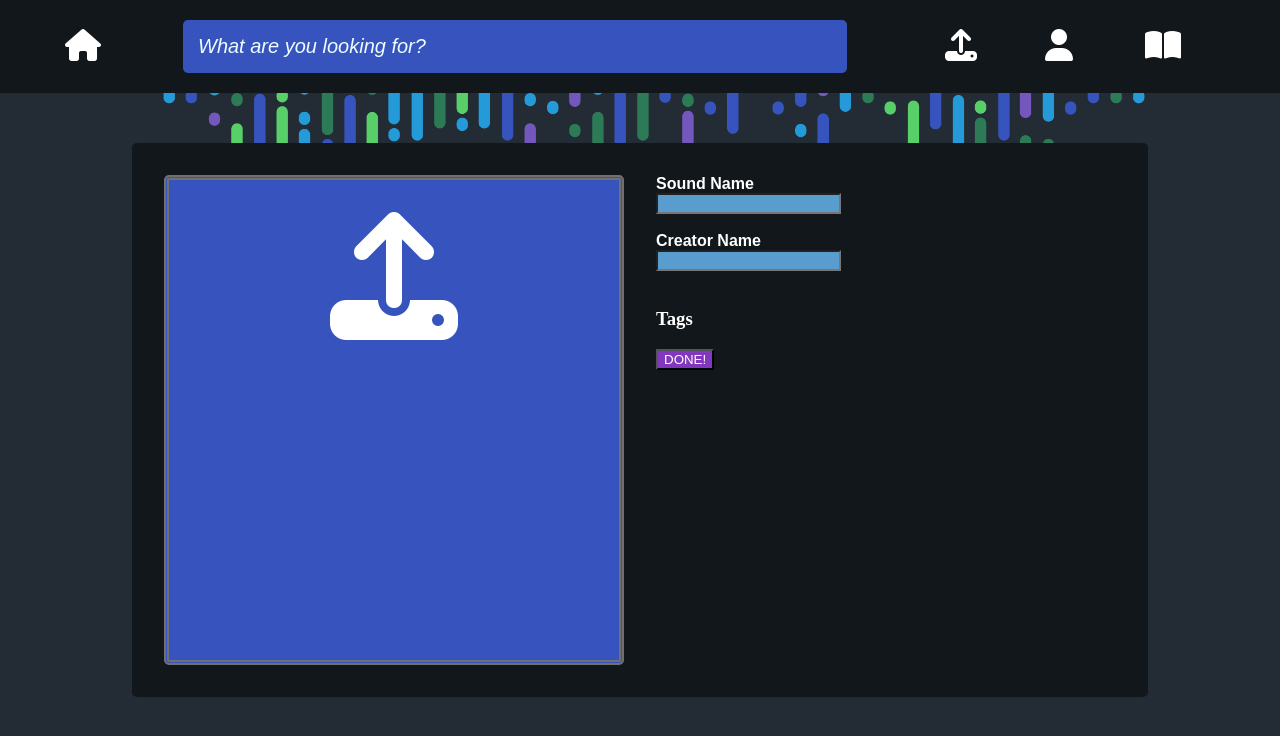
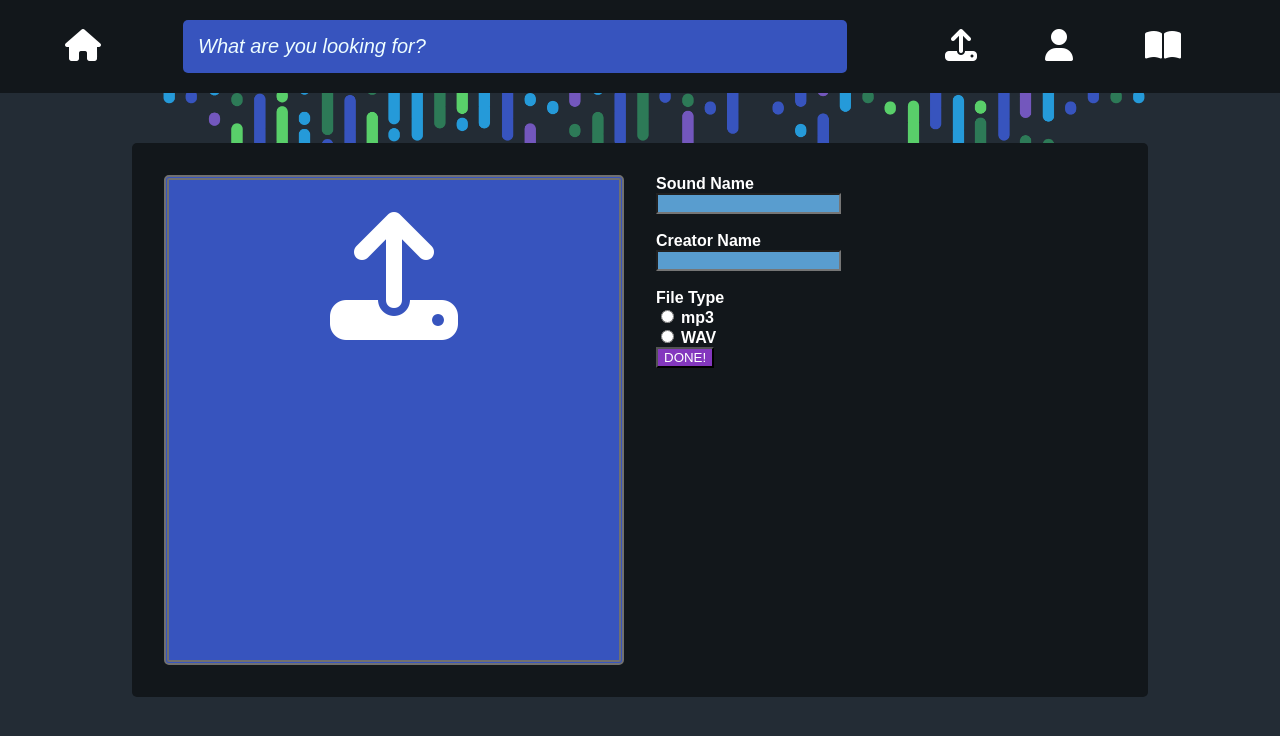
Before and after one commit to NoahZS-webdev/catalystSoundLib, a PHP site: page /uploadGate.html in a window 1280 px wide. Shown: the top 736 px of the page. Run offline with PHP 8.4, Linux system fonts and the light colour scheme; some libraries are stand-ins or nearby versions; some web fonts are replaced.

Commit message:
Link HTML form to SQL database (hopefully)
turns $_POST values into php vars and inserts them into a database. Hopefully it works idk maybe file types will mess with it a lil bit. also updated labels in uploadGate.html

```diff
--- a/uploadGate.html
+++ b/uploadGate.html
@@ -57,12 +57,19 @@
             <div class="subSurface">
 
                 <div class="options">
-                    <label for="testing">Sound Name</label><br>
-                    <input type="text" name="testing"><br><br>
+                    <label for="sName">Sound Name</label><br>
+                    <input type="text" name="sName"><br><br>
 
-                    <label for="testing2">Creator Name</label><br>
-                    <input type="text" name="testing2"><br><br>
-                    <h3>Tags</h3>
+                    <label for="author">Creator Name</label><br>
+                    <input type="text" name="author"><br><br>
+
+                    <label for="fileType">File Type</label><br>
+
+                    <input type="radio" id="mp3" name="fileType" value="mp3">
+                    <label for="mp3">mp3</label><br>
+                    <input type="radio" id="wav" name="fileType" value="WAV">
+                    <label for="wav">WAV</label><br>
+
                     <button type="submit">DONE!</button>
 
                 </div>
```
Also changed, not shown: basicallyaterminal.php (+9 -1 lines).
